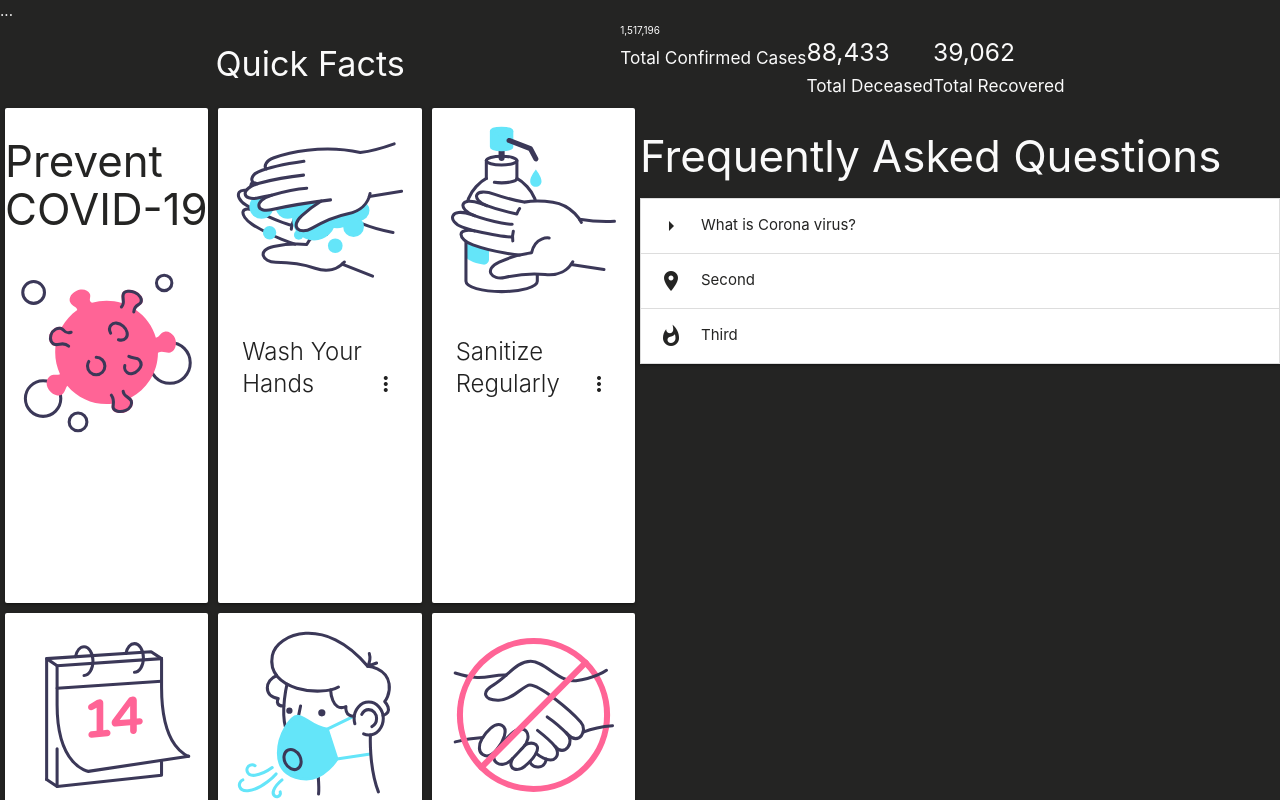
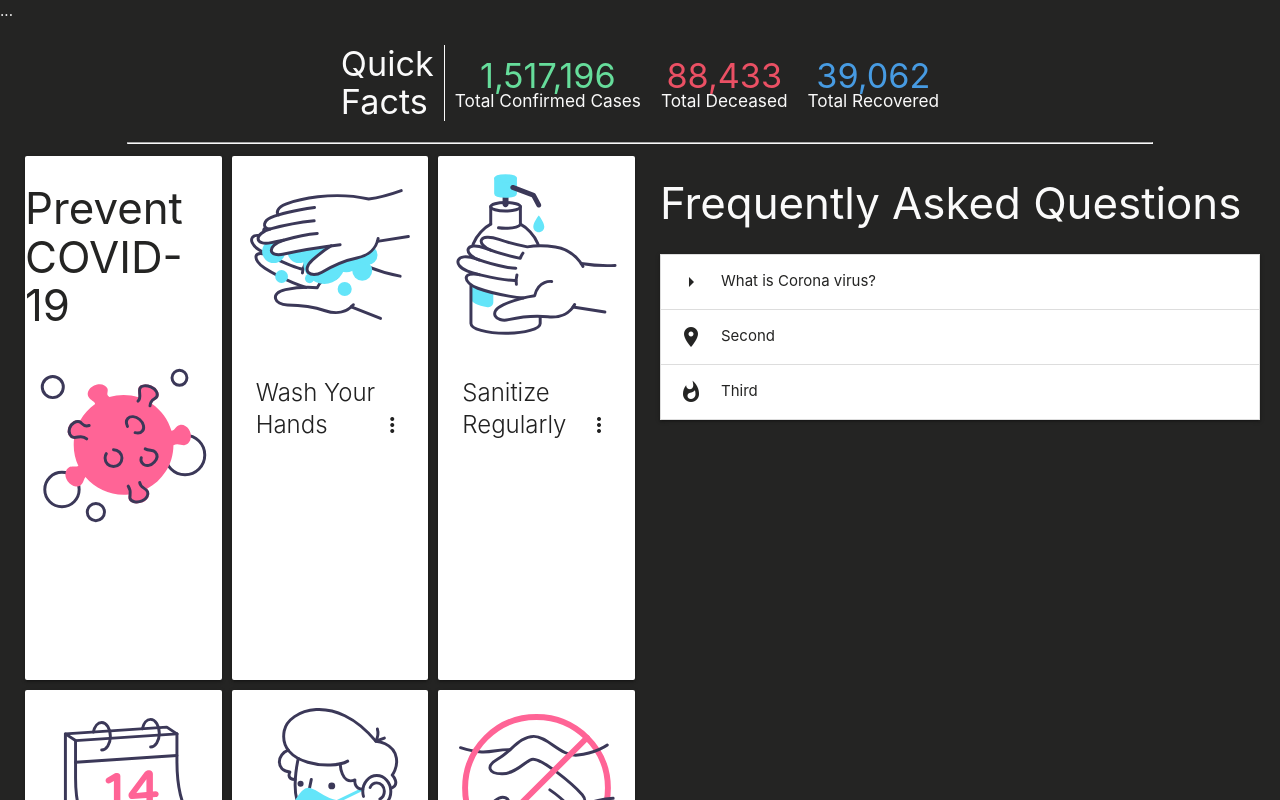
Before and after one commit to xarrijorge/covidlr, a React (Create React App) app: page / in a window 1280 px wide. Shown: the top 800 px of the page. Built offline with nearby package versions, Linux system fonts and the light colour scheme.

Commit message:
Styled quickFact buttons. Added media query breakpoint

```diff
--- a/src/App.js
+++ b/src/App.js
@@ -20,6 +20,7 @@ function App() {
       />
       <main className="main">
         <QuuickFacts />
+        <hr />
         <div className="subMain">
           <Awareness />
           <Faq />
--- a/src/components/QuickFacts.jsx
+++ b/src/components/QuickFacts.jsx
@@ -2,17 +2,19 @@ import React from 'react'
 
 export default () => (
   <aside className="quickFacts">
-    <h4 className="">Quick Facts</h4>
+    <h4 className=" title">
+      Quick <br /> Facts
+    </h4>
     <div className="stats">
-      <div className="stat confirmedCases">
-        <h>1,517,196</h> <h6>Total Confirmed Cases</h6>
+      <div className="stat confirmed">
+        <h4 className="count">1,517,196</h4> <h6>Total Confirmed Cases</h6>
       </div>
       <div className="stat deceased">
-        <h5>88,433</h5>
+        <h4 className="count">88,433</h4>
         <h6>Total Deceased</h6>
       </div>
       <div className="stat recovered">
-        <h5>39,062</h5> <h6>Total Recovered</h6>
+        <h4 className="count">39,062</h4> <h6>Total Recovered</h6>
       </div>
     </div>
   </aside>
--- a/src/style.css
+++ b/src/style.css
@@ -12,10 +12,35 @@ body {
 .quickFacts {
   display: flex;
   font-size: 10px;
-  justify-content: space-evenly;
+  justify-content: center;
+  align-items: center;
+}
+
+.quickFacts .title {
+  border-right: 1px solid #fafafa;
+  padding: 0 10px;
 }
 .quickFacts .stats {
   display: flex;
+}
+
+.stat {
+  margin: 0 10px;
+  text-align: center;
+}
+.stat * {
+  line-height: 0.5;
+}
+.confirmed .count {
+  color: #66dd9b;
+}
+
+.deceased .count {
+  color: #eb5064;
+}
+
+.recovered .count {
+  color: #479be2;
 }
 .subMain {
   display: grid;
@@ -25,6 +50,7 @@ body {
 .awareness {
   display: grid;
   grid-template-columns: repeat(auto-fill, minmax(200px, 1fr));
+  padding-left: 20px;
 }
 
 .card {
@@ -35,3 +61,21 @@ body {
 li {
   color: #242423;
 }
+
+hr {
+  width: 80vw;
+  border-color: #fafafa;
+}
+
+.faq {
+  display: flex;
+  flex-direction: column;
+  padding: 0 20px;
+}
+
+@media only screen and (max-width: 600px) {
+  .awareness {
+    padding-left: 0;
+    margin: 0 10px;
+  }
+}
```
